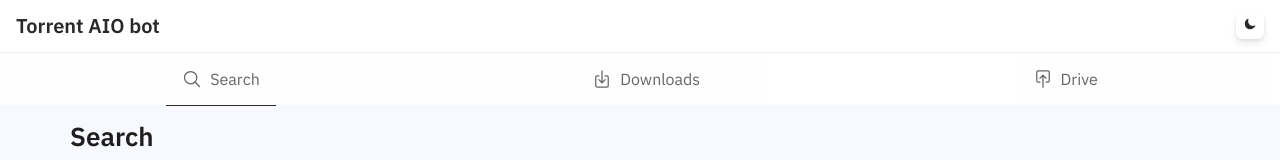
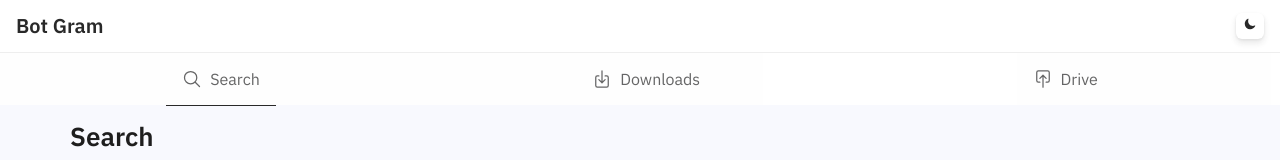
Before and after one commit to red-drive/torrent-to-gdrive, a React (Create React App) app in the folder web/: page / in a window 1280 px wide. Shown: the top 160 px of the page. Built offline with nearby package versions, Linux system fonts and the light colour scheme.

Commit message:
My First Commit

```diff
--- a/web/src/components/Navbar.js
+++ b/web/src/components/Navbar.js
@@ -6,7 +6,7 @@ function Navbar() {
     <div className="nav">
       <div className="content">
         <div className="nav-logo">
-          <h1 className="h2 m-0">Torrent AIO bot</h1>
+          <h1 className="h2 m-0">Bot Gram</h1>
         </div>
         <div className="nav-links">
           <NightModeToggle />
```
